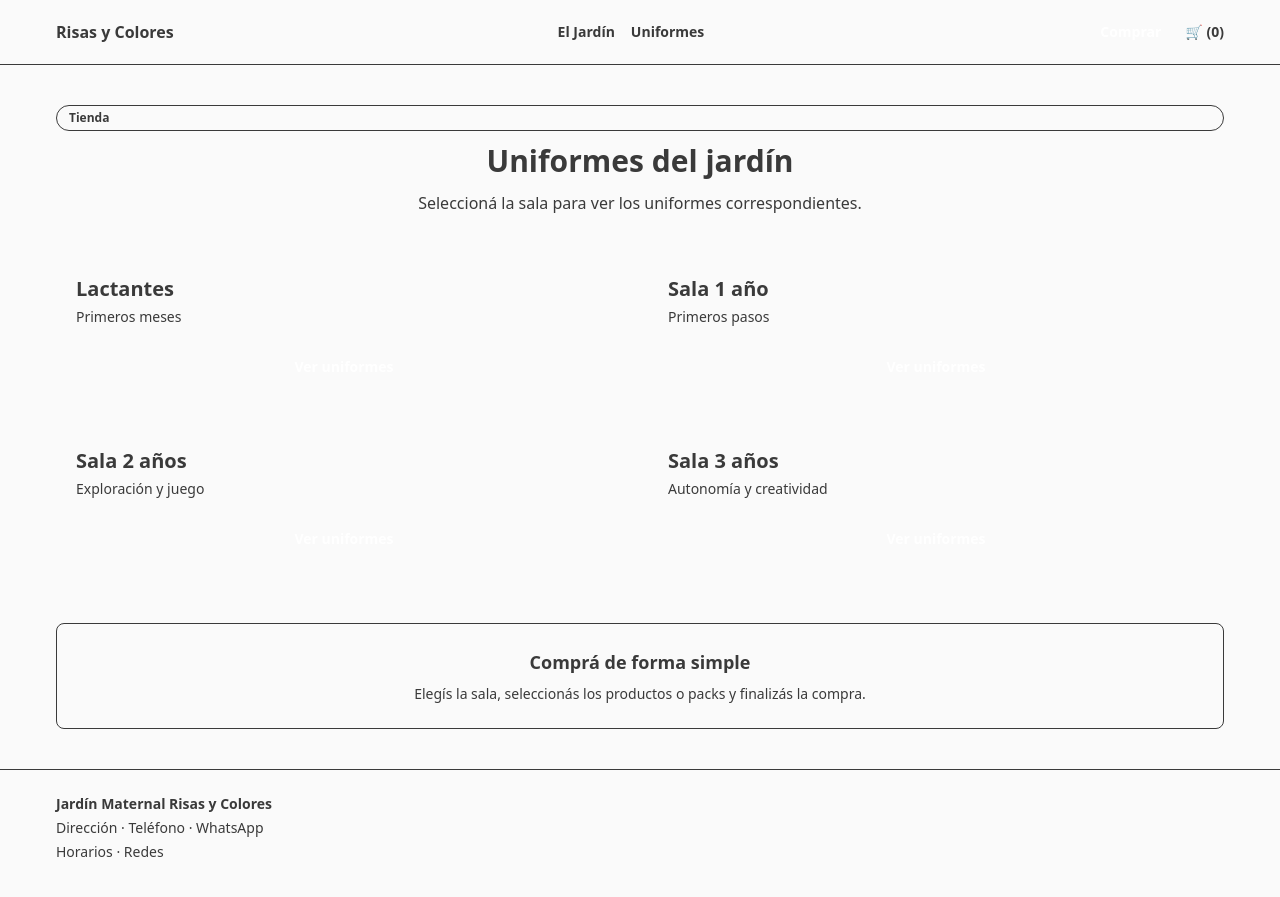
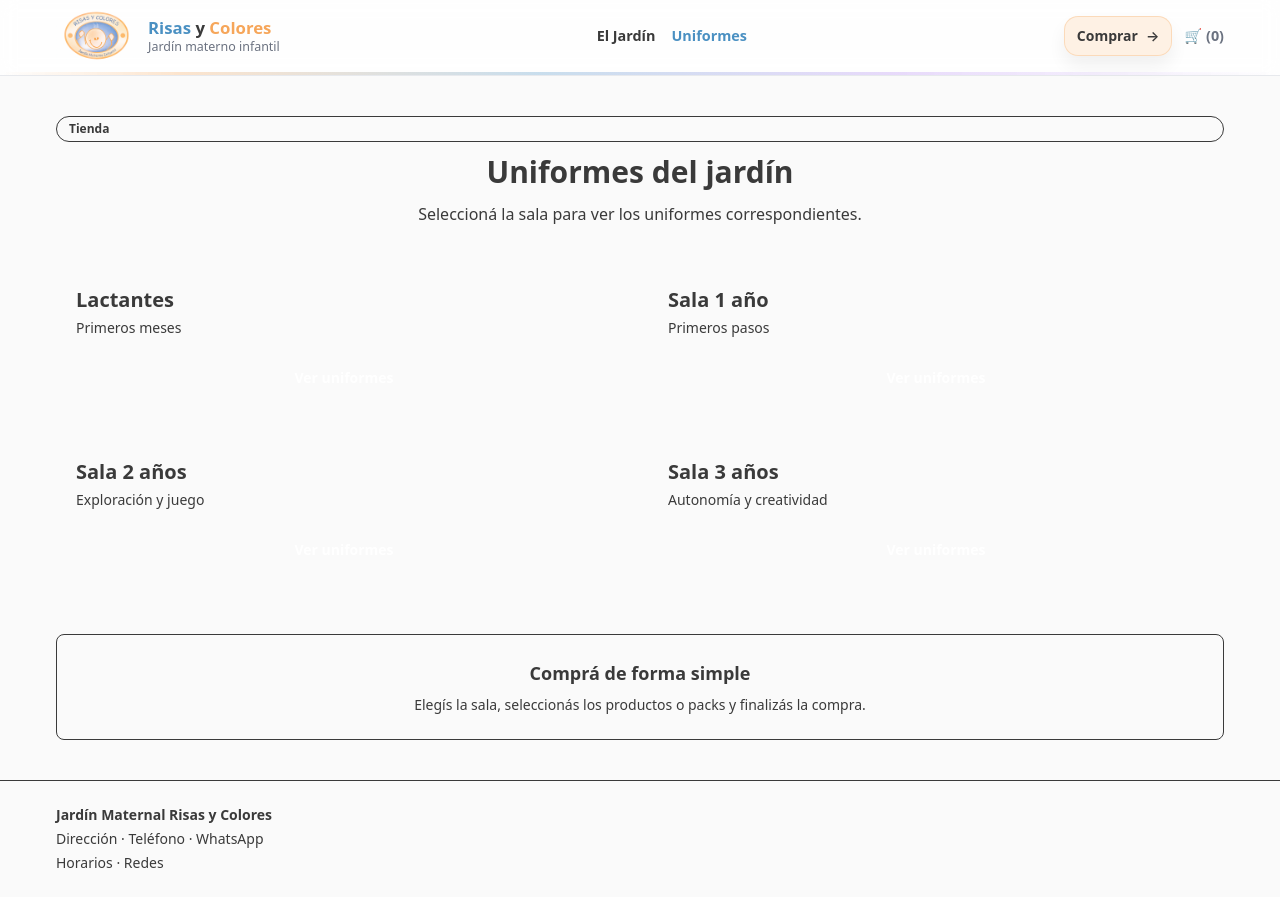
Before and after one commit to NicoUruKol/risas-colores, a React (Vite) app: page /uniformes in a window 1280 px wide. Built offline with nearby package versions, Linux system fonts and the light colour scheme.

Commit message:
trabajamos sobre header

```diff
--- a/src/components/layout/Header.jsx
+++ b/src/components/layout/Header.jsx
@@ -1,25 +1,48 @@
-import { Link, NavLink } from "react-router-dom";
+import { Link, NavLink, useLocation } from "react-router-dom";
+import { useEffect, useState } from "react";
 import Container from "./Container";
 import Button from "../ui/Button";
 import { useCart } from "../../context/CartContext";
+import styles from "./Header.module.css";
 
 export default function Header() {
     const { count } = useCart();
+    const [open, setOpen] = useState(false);
+    const location = useLocation();
+
+    // Cierra el menú al navegar
+    useEffect(() => {
+        setOpen(false);
+    }, [location.pathname]);
 
     const navLinkClass = ({ isActive }) =>
-        `text-sm font-semibold transition ${
-        isActive ? "text-brand-blue" : "text-ui-text hover:text-brand-blue"
-        }`;
+        `${styles.navLink} ${isActive ? styles.navLinkActive : ""}`;
 
     return (
-        <header className="bg-ui-surface border-b border-ui-border sticky top-0 z-20">
-            <Container className="h-16 flex items-center justify-between">
-                <Link to="/" className="font-extrabold text-ui-text">
-                    <span className="text-brand-blue">Risas</span> y{" "}
-                    <span className="text-brand-orange">Colores</span>
+        <header className={styles.header}>
+        <Container className={styles.inner}>
+            {/* Brand */}
+            <Link to="/" className={styles.brand} aria-label="Ir al inicio">
+            <div className={styles.logoWrap}>
+                {<img
+                    src="/logoDesat.png"
+                    alt="Risas y Colores"
+                    className={styles.logoImg}
+                    />
+                    }
+            </div>
+
+            <div className={styles.brandText}>
+                <span className={styles.brandLine1}>
+                <span className={styles.blue}>Risas</span> y{" "}
+                <span className={styles.orange}>Colores</span>
+                </span>
+                <span className={styles.brandLine2}>Jardín materno infantil</span>
+            </div>
             </Link>
 
-                <nav className="hidden md:flex items-center gap-4">
+            {/* Nav desktop */}
+            <nav className={styles.nav} aria-label="Navegación principal">
             <NavLink to="/el-jardin" className={navLinkClass}>
                 El Jardín
             </NavLink>
@@ -28,18 +51,82 @@ export default function Header() {
             </NavLink>
             </nav>
 
-                <div className="flex items-center gap-3">
-                    <Link to="/uniformes" className="hidden sm:block">
-                        <Button variant="primary" size="sm">
-                        Comprar
+            {/* Actions */}
+            <div className={styles.actions}>
+            <Link to="/uniformes" className={styles.buyLink}>
+                <Button variant="primary" size="sm" className={styles.buyBtn}>
+                Comprar <span className={styles.arrow}>→</span>
                 </Button>
             </Link>
 
-                    <Link to="/carrito" className="text-sm font-semibold text-ui-text hover:text-brand-blue transition">
-                        🛒 <span className="text-ui-muted">({count})</span>
+            <Link to="/carrito" className={styles.cart} aria-label="Ir al carrito">
+                🛒 <span className={styles.cartCount}>({count})</span>
+            </Link>
+
+            {/* Burger (solo mobile) */}
+            <button
+                type="button"
+                className={styles.burger}
+                aria-label={open ? "Cerrar menú" : "Abrir menú"}
+                aria-expanded={open}
+                onClick={() => setOpen((v) => !v)}
+            >
+                <span className={`${styles.burgerLine} ${open ? styles.burgerTop : ""}`} />
+                <span className={`${styles.burgerLine} ${open ? styles.burgerMid : ""}`} />
+                <span className={`${styles.burgerLine} ${open ? styles.burgerBot : ""}`} />
+            </button>
+            </div>
+        </Container>
+
+        <div className={styles.bottomConfetti} aria-hidden="true" />
+
+        {/* Mobile menu */}
+        <div className={`${styles.mobileWrap} ${open ? styles.mobileOpen : ""}`}>
+            {/* overlay */}
+            <button
+            className={styles.overlay}
+            aria-label="Cerrar menú"
+            onClick={() => setOpen(false)}
+            />
+
+            <div className={styles.mobilePanel} role="dialog" aria-label="Menú">
+            <div className={styles.mobileHeader}>
+                <div className={styles.mobileTitle}>Menú</div>
+                <button
+                className={styles.close}
+                aria-label="Cerrar"
+                onClick={() => setOpen(false)}
+                >
+                ✕
+                </button>
+            </div>
+
+            <nav className={styles.mobileNav}>
+                <NavLink to="/el-jardin" className={navLinkClass}>
+                El Jardín
+                </NavLink>
+                <NavLink to="/uniformes" className={navLinkClass}>
+                Uniformes
+                </NavLink>
+                <NavLink to="/carrito" className={navLinkClass}>
+                Carrito <span className={styles.mobileCount}>({count})</span>
+                </NavLink>
+            </nav>
+
+            <div className={styles.mobileCtas}>
+                <Link to="/uniformes">
+                <Button variant="primary" className={`${styles.heroBtnLike} w-full`}>
+                    Comprar uniformes <span className={styles.heroArrowLike}>→</span>
+                </Button>
+                </Link>
+                <Link to="/el-jardin">
+                <Button variant="ghost" className="w-full">
+                    Conocer el jardín
+                </Button>
                 </Link>
             </div>
-            </Container>
+            </div>
+        </div>
         </header>
     );
 }
--- /dev/null
+++ b/src/components/layout/Header.module.css
@@ -0,0 +1,296 @@
+.header {
+    position: sticky;
+    top: 0;
+    z-index: 999;
+    border-bottom: 1px solid rgba(229,231,235,0.9);
+
+  /* glass suave, combina con el home */
+    background: rgba(255,255,255,0.82);
+    backdrop-filter: blur(8px);
+}
+
+.inner {
+    height: 72px;
+    display: flex;
+    align-items: center;
+    justify-content: space-between;
+}
+
+/* -------- Brand -------- */
+.brand {
+    display: flex;
+    align-items: center;
+    gap: 12px;
+    text-decoration: none;
+}
+
+.logoWrap {
+    width: 80px;
+    height: 80px;
+    display: grid;
+    place-items: center;
+    flex: 0 0 auto;
+    background: transparent;
+    border: none;
+    box-shadow: none;
+}
+
+.logoImg {
+    width: 80px;
+    height: 72px;
+    object-fit: contain;
+    display: block;
+    background: transparent;
+    border-radius: 0;
+    box-shadow: none;
+    filter: none;
+}
+.brandText {
+    display: flex;
+    flex-direction: column;
+    line-height: 1.05;
+}
+
+.brandLine1 {
+    font-weight: 900;
+    color: var(--ui-text);
+    font-size: 1.05rem;
+}
+
+.brandLine2 {
+    font-size: 0.78rem;
+    color: var(--ui-muted);
+    margin-top: 3px;
+}
+
+/* colores del nombre */
+.blue { color: var(--brand-secondary); }
+.orange { color: var(--brand-primary); }
+
+/* -------- Nav -------- */
+.nav {
+    display: none;
+    align-items: center;
+    gap: 16px;
+}
+
+.navLink {
+    font-size: 0.9rem;
+    font-weight: 700;
+    color: var(--ui-text);
+    text-decoration: none;
+    transition: transform 140ms ease, color 140ms ease;
+}
+
+.navLink:hover {
+    color: var(--brand-secondary);
+    transform: translateY(-1px);
+}
+
+.navLinkActive {
+    color: var(--brand-secondary);
+}
+
+/* -------- Actions -------- */
+.actions {
+    display: flex;
+    align-items: center;
+    gap: 12px;
+}
+
+.buyLink {
+  display: none; /* hidden en mobile */
+}
+
+.arrow {
+    display: inline-block;
+    margin-left: 8px;
+    transition: transform 160ms ease;
+}
+
+.cart {
+    font-size: 0.9rem;
+    font-weight: 700;
+    color: var(--ui-text);
+    text-decoration: none;
+    transition: color 140ms ease;
+}
+
+.cart:hover {
+    color: var(--brand-secondary);
+}
+
+.cartCount {
+    color: var(--ui-muted);
+}
+
+/* -------- Paper strip (sutil) -------- */
+.bottomConfetti {
+    height: 3px;
+    opacity: 0.55;
+    background:
+        linear-gradient(90deg,
+        rgba(246,166,90,0.0) 0%,
+        rgba(246,166,90,0.55) 14%,
+        rgba(74,144,194,0.55) 42%,
+        rgba(177,132,240,0.55) 70%,
+        rgba(246,166,90,0.0) 100%);
+}
+
+.buyBtn {
+    border-radius: 14px;
+    background: rgba(246,166,90,0.16) !important; /* tint */
+    color: var(--ui-text) !important;
+    border: 1px solid rgba(246,166,90,0.30) !important;
+    box-shadow: 0 10px 18px rgba(0,0,0,0.06) !important;
+}
+
+.buyBtn:hover {
+    background: rgba(246,166,90,0.26) !important;
+    transform: translateY(-1px);
+}
+
+/* ===== Burger (mobile) ===== */
+.burger {
+    display: inline-flex;
+    flex-direction: column;
+    justify-content: center;
+    gap: 5px;
+    width: 42px;
+    height: 42px;
+    border-radius: 14px;
+    border: 1px solid rgba(0,0,0,0.10);
+    background: rgba(255,255,255,0.55);
+    backdrop-filter: blur(6px);
+    box-shadow: 0 8px 18px rgba(0,0,0,0.10);
+    cursor: pointer;
+}
+
+.burgerLine {
+    display: block;
+    width: 18px;
+    height: 2px;
+    background: rgba(58,58,58,0.85);
+    transition: transform 160ms ease, opacity 160ms ease;
+    margin: 0 auto;
+}
+
+.burgerTop { transform: translateY(7px) rotate(45deg); }
+.burgerMid { opacity: 0; }
+.burgerBot { transform: translateY(-7px) rotate(-45deg); }
+
+/* desktop: ocultar burger */
+@media (min-width: 768px) {
+    .burger { display: none; }
+}
+
+/* ===== Mobile panel ===== */
+.mobileWrap {
+    position: fixed;
+    inset: 0;
+    z-index: 50;
+    pointer-events: none;
+}
+
+.mobileOpen {
+    pointer-events: auto;
+}
+
+.overlay {
+    position: absolute;
+    inset: 0;
+    border: none;
+    background: rgba(0,0,0,0.22);
+    backdrop-filter: blur(2px);
+    opacity: 0;
+    transition: opacity 180ms ease;
+}
+.mobileOpen .overlay {
+    opacity: 1;
+}
+
+.mobilePanel {
+    position: absolute;
+    top: 10px;
+    right: 10px;
+    width: min(340px, calc(100vw - 20px));
+    border-radius: 22px;
+    border: 1px solid rgba(0,0,0,0.10);
+    background: rgba(255,255,255,0.92);
+    box-shadow: 0 26px 60px rgba(0,0,0,0.18);
+    transform: translateY(-8px) scale(0.98);
+    opacity: 0;
+    transition: opacity 180ms ease, transform 180ms ease;
+    padding: 12px;
+}
+
+.mobileOpen .mobilePanel {
+    opacity: 1;
+    transform: translateY(0) scale(1);
+}
+
+/* header del panel */
+.mobileHeader {
+    display: flex;
+    align-items: center;
+    justify-content: space-between;
+    padding: 6px 6px 10px;
+}
+
+.mobileTitle {
+    font-weight: 900;
+    color: var(--ui-text);
+}
+
+.close {
+    width: 36px;
+    height: 36px;
+    border-radius: 14px;
+    border: 1px solid rgba(0,0,0,0.10);
+    background: rgba(255,255,255,0.7);
+    cursor: pointer;
+}
+
+/* links */
+.mobileNav {
+    display: grid;
+    gap: 10px;
+    padding: 6px;
+}
+
+.mobileCount {
+    color: var(--ui-muted);
+    font-weight: 800;
+}
+
+/* CTAs abajo */
+.mobileCtas {
+    display: grid;
+    gap: 10px;
+    padding: 10px 6px 6px;
+}
+
+/* reutilizamos el lenguaje del Hero (flecha y presencia) */
+.heroBtnLike {
+    border-radius: 16px;
+}
+
+.heroArrowLike {
+    display: inline-block;
+    margin-left: 8px;
+    transition: transform 160ms ease;
+}
+.heroBtnLike:hover .heroArrowLike {
+    transform: translateX(3px);
+}
+
+
+
+/* -------- Responsive -------- */
+@media (min-width: 768px) {
+    .nav { display: flex; }
+}
+
+@media (min-width: 640px) {
+    .buyLink { display: block; }
+}
--- a/src/pages/Home.module.css
+++ b/src/pages/Home.module.css
@@ -350,8 +350,8 @@
 ============================== */
 
 .benefitCard {
-  /* Lavanda base (visible y alegre) */
-    --soft-tint: rgba(177, 132, 240, 0.38);
+  /* Azul base (visible y alegre) */
+    --soft-tint: rgba(25, 157, 252, 0.14);
 
     transition:
         background 240ms ease,
```
Also changed, not shown: public/logoDesat.png (added). Lines whose indentation alone changed are shown as unchanged.
